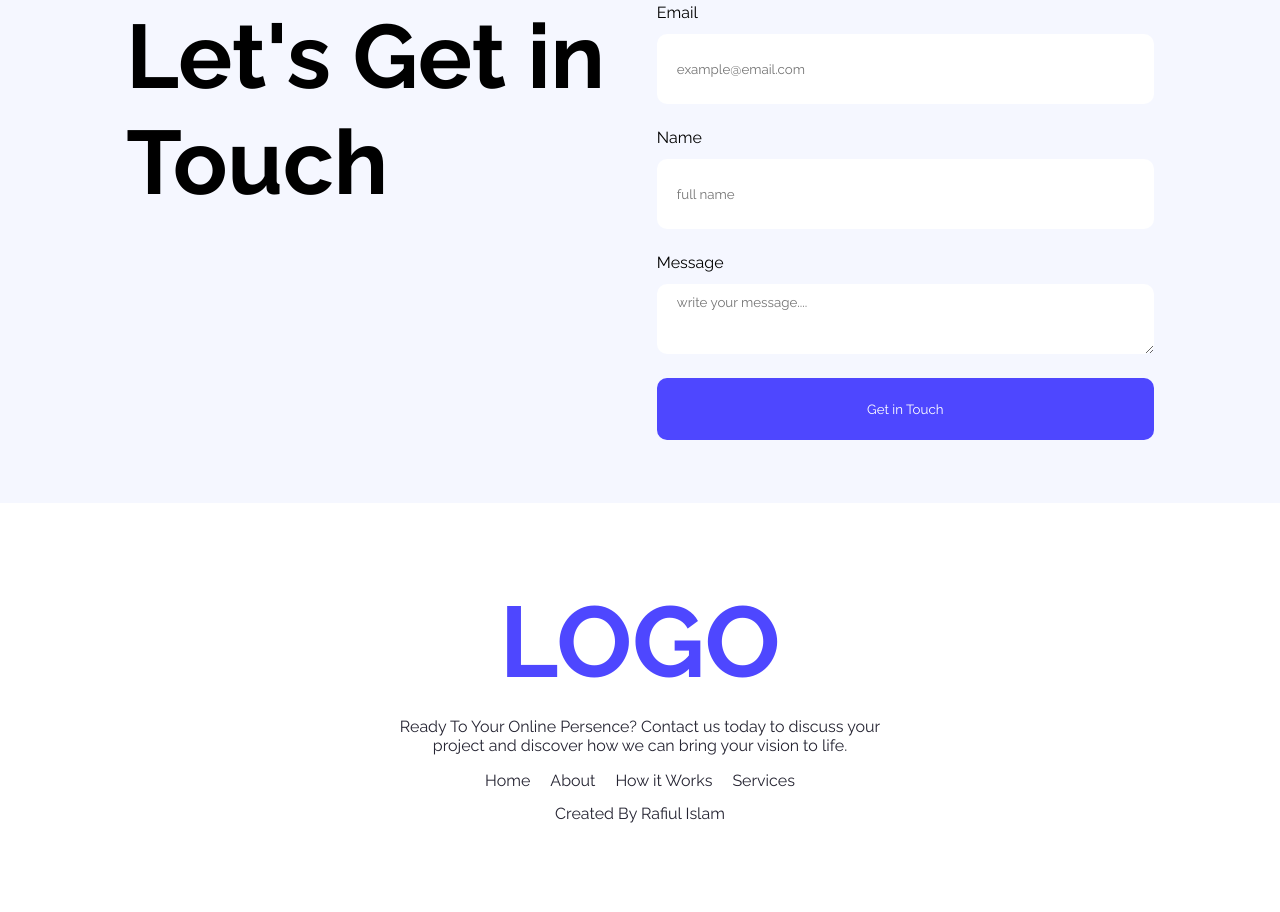
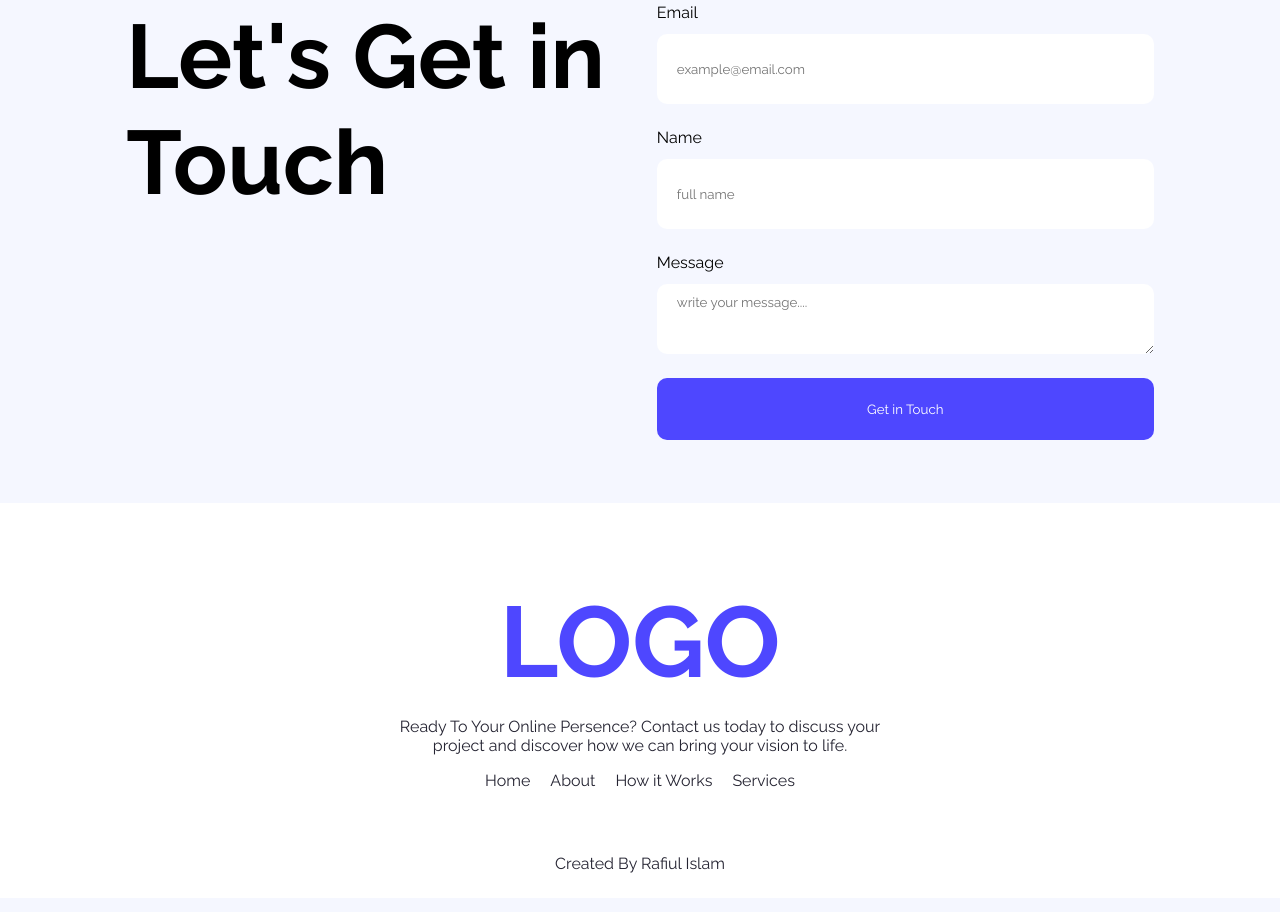
Before and after one commit to rafiul040/assignment-clone-repository-1, a plain HTML site: page index.html in a window 1280 px wide. Shown: the part 3302-4214 px from the top of the page. Drawn offline with Linux system fonts and the light colour scheme.

Commit message:
added style

```diff
--- a/index.html
+++ b/index.html
@@ -205,8 +205,8 @@
             <li><a href="">How it Works</a></li>
             <li><a href="">Services</a></li>
         </ul>
+        <p class="copy-right">Created By Rafiul Islam</p>
 
-        <p class="copy-right">Created By Rafiul Islam</p>
     </div>
 
 
--- a/style.css
+++ b/style.css
@@ -380,3 +380,9 @@ form input[type="text"], form input[type="email"], form textarea{
     transition: 0.3s ease;
 
 }
+
+
+.footer .copy-right{
+    margin-top: 50px;
+    margin-bottom: -90px;
+}
```
